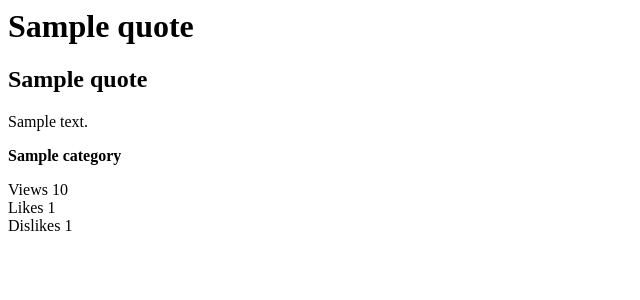
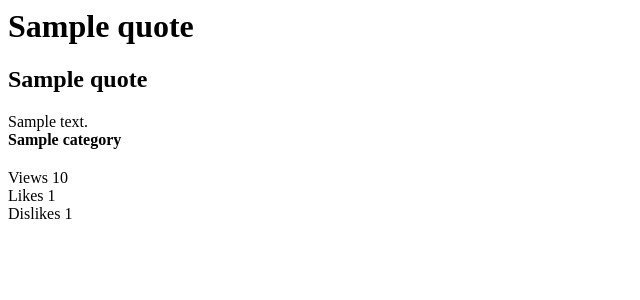
Before and after one commit to mfgering/quotes_site, a Django app: template main/templates/main/quote_content.html in a window 1280 px wide. Shown: the top 300 px of the page, without its empty margins (0-640 px from the left). Run offline with Django 3.2, Linux system fonts and the light colour scheme; the template is opened without the code that fills it: values named after a table or form of the project are taken from there, others are empty; tables that the repository leaves empty hold one stand-in row (Sample ...); some libraries are stand-ins or nearby versions.

Commit message:
styling stats

```diff
--- /dev/null
+++ b/main/static/main/css/main.css
@@ -0,0 +1,2 @@
+.top5 {margin-top: 5px;}
+.top20 {margin-top: 20px;}
--- a/main/templates/main/quote_content.html
+++ b/main/templates/main/quote_content.html
@@ -1,18 +1,18 @@
 {% load bootstrap3 %}
 {% load static %}
+<link rel="stylesheet" type="text/css" href="{% static 'main/css/main.css' %}"type="text/css" media="screen"/>
 {% if quote.title %}<h1>{{ quote.title }}</h1>{% endif %}
 {% if quote.subtitle %}<h2>{{ quote.subtitle }}</h2>{% endif %}
-<div id="quote_content" quote_id="{{ quote.id }}">
+<div id="quote_content" class="row" quote_id="{{ quote.id }}">
     {% autoescape off %}{{ quote.content }}{% endautoescape %}
 </div>
-{% if quote.category %}<p><b>{{ quote.category.name }}</b></p>{% endif %}
-<div id="quote_stats" class="row">
+{% if quote.category %}<div class="row"><b>{{ quote.category.name }}</b></div>{% endif %}
+<div id="quote_stats" class="row top20">
     <div class="stat col-md-2">Views <span class="badge">{{ quote.views }}</span></div>
     <div class="stat col-md-2">Likes <span class="badge">{{ quote.likes }}</span></div>
     <div class="stat col-md-2">Dislikes <span class="badge">{{ quote.dislikes }}</span></div>
 </div>
-<div class="row"></div>
-<div id="quote_sentiments" class="row">
+<div id="quote_sentiments" class="row top5">
     <div class="col-md-2"></div>
     <div class="col-md-2">
         <i id="button_like" value="like" class="btn btn-xs btn-default glyphicon glyphicon-thumbs-up"></i>
```
